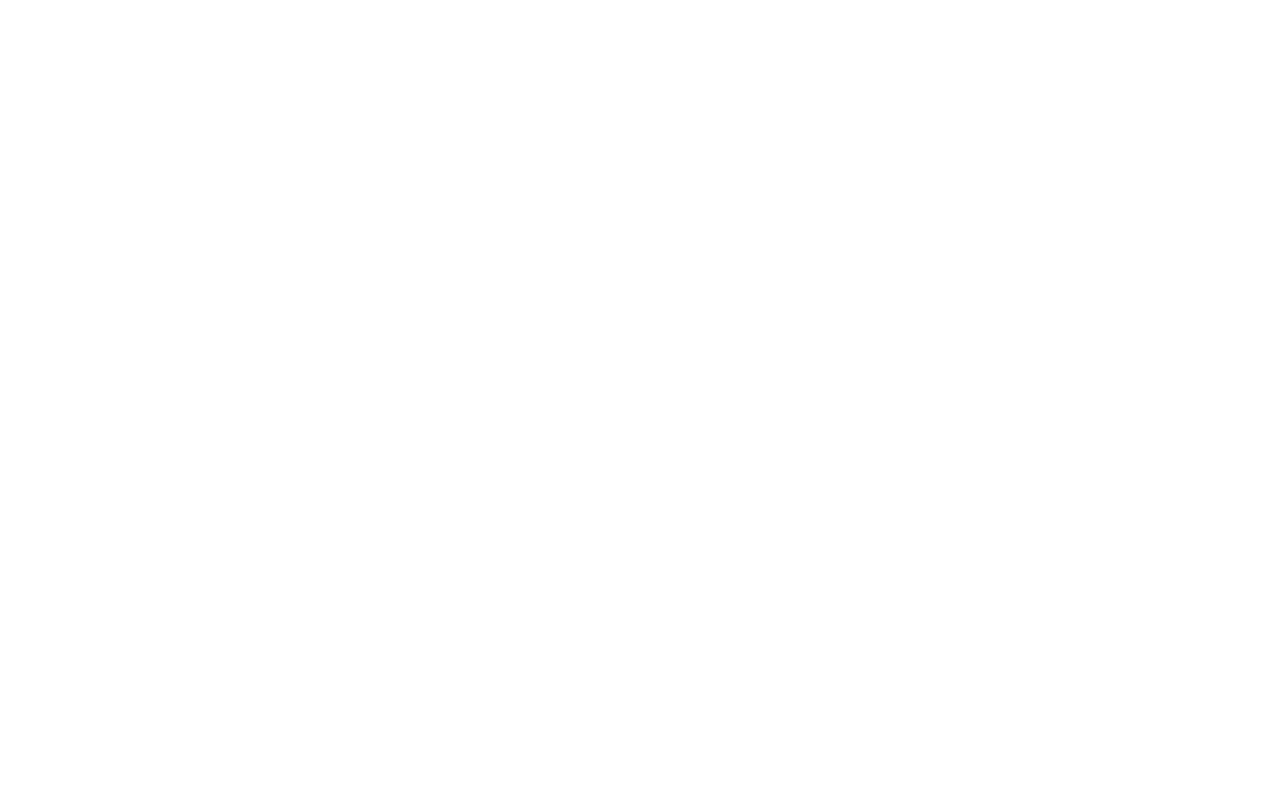
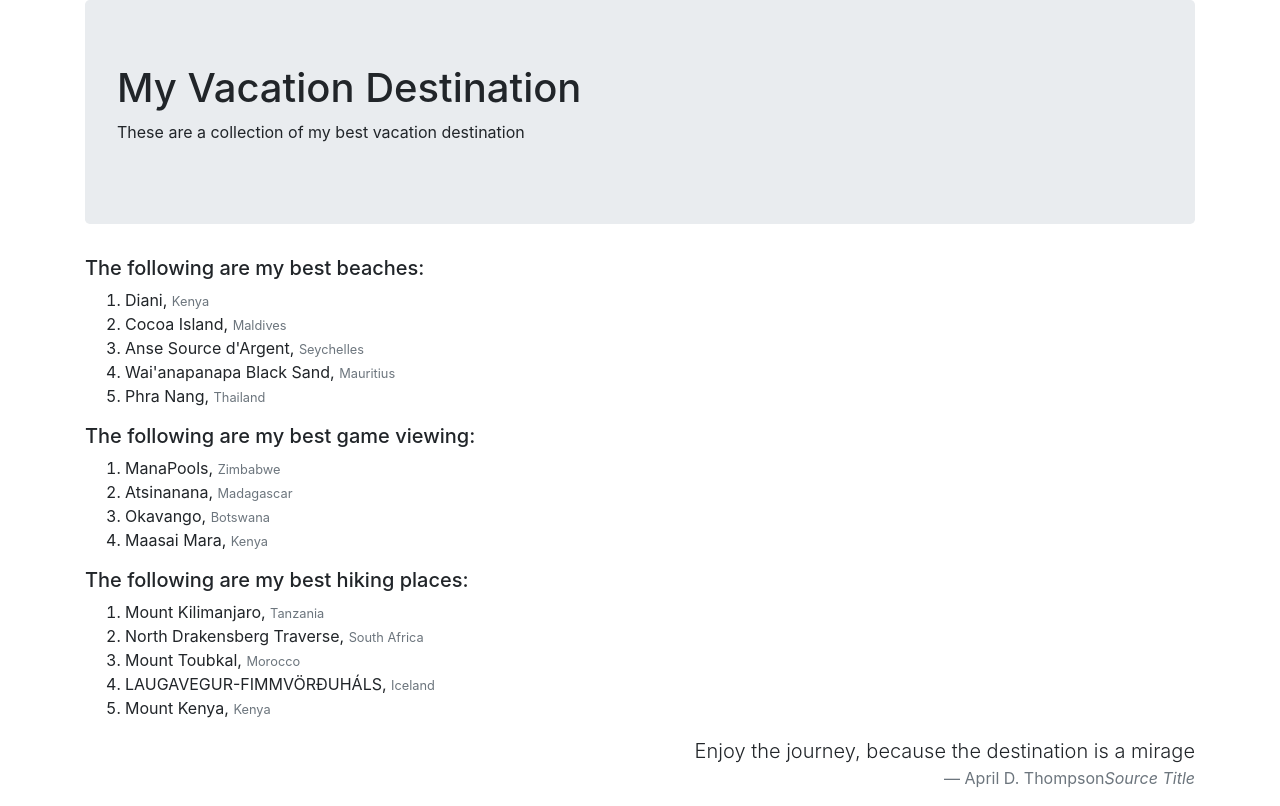
Before and after one commit to godfreyowidi/vacation_Destinations, a plain HTML site: page index.html in a window 1280 px wide. Drawn offline with Linux system fonts and the light colour scheme.

Commit message:
added jumbotron and blockquote.

```diff
--- a/index.html
+++ b/index.html
@@ -4,10 +4,43 @@
   <meta charset="UTF-8">
   <meta http-equiv="X-UA-Compatible" content="IE=edge">
   <meta name="viewport" content="width=device-width, initial-scale=1.0">
-
+  <link href="css/bootstrap.css" rel="stylesheet" type="text/css">
+  <link href="css/styles.css" rel="stylesheet" type="text/css">
   <title>Vacation Site</title>
 </head>
 <body>
-
+  <div class="container">
+    <div class="jumbotron">
+    <h1>My Vacation Destination</h1>
+      <p>These are a collection of my best vacation destination</p>
+    </div>
+  <h5>The following are my best beaches:</h5>
+    <ol>
+      <li>Diani, <small class="text-muted">Kenya</small></li>
+      <li>Cocoa Island, <small class="text-muted">Maldives</small></li>
+      <li>Anse Source d'Argent, <small class="text-muted">Seychelles</small></li>
+      <li>Wai'anapanapa Black Sand, <small class="text-muted">Mauritius</small></li>
+      <li>Phra Nang, <small class="text-muted">Thailand</small></li>
+    </ol>
+  <h5>The following are my best game viewing:</h5>
+    <ol>
+      <li>ManaPools, <small class="text-muted">Zimbabwe</small></li>
+      <li>Atsinanana, <small class="text-muted">Madagascar</small></li>
+      <li>Okavango, <small class="text-muted">Botswana</small></li>
+      <li>Maasai Mara, <small class="text-muted">Kenya</small></li>
+    </ol>
+  <h5>The following are my best hiking places:</h5>
+    <ol>
+      <li>Mount Kilimanjaro, <small class="text-muted">Tanzania</small></li>
+      <li>North Drakensberg Traverse, <small class="text-muted">South Africa</small></li>
+      <li>Mount Toubkal, <small class="text-muted">Morocco</small></li>
+      <li>LAUGAVEGUR-FIMMVÖRÐUHÁLS, <small class="text-muted">Iceland</small></li>
+      <li>Mount Kenya, <small class="text-muted">Kenya</small></li>
+    </ol>
+    <blockquote class="blockquote text-right">
+      <p class="mb-0 lead">Enjoy the journey, because the destination is a mirage</p>
+      <footer class="blockquote-footer">April D. Thompson<cite title="Contributor, TripAdvisor">Source Title</cite></footer>
+    </blockquote>
+  </div>
 </body>
 </html>
```
